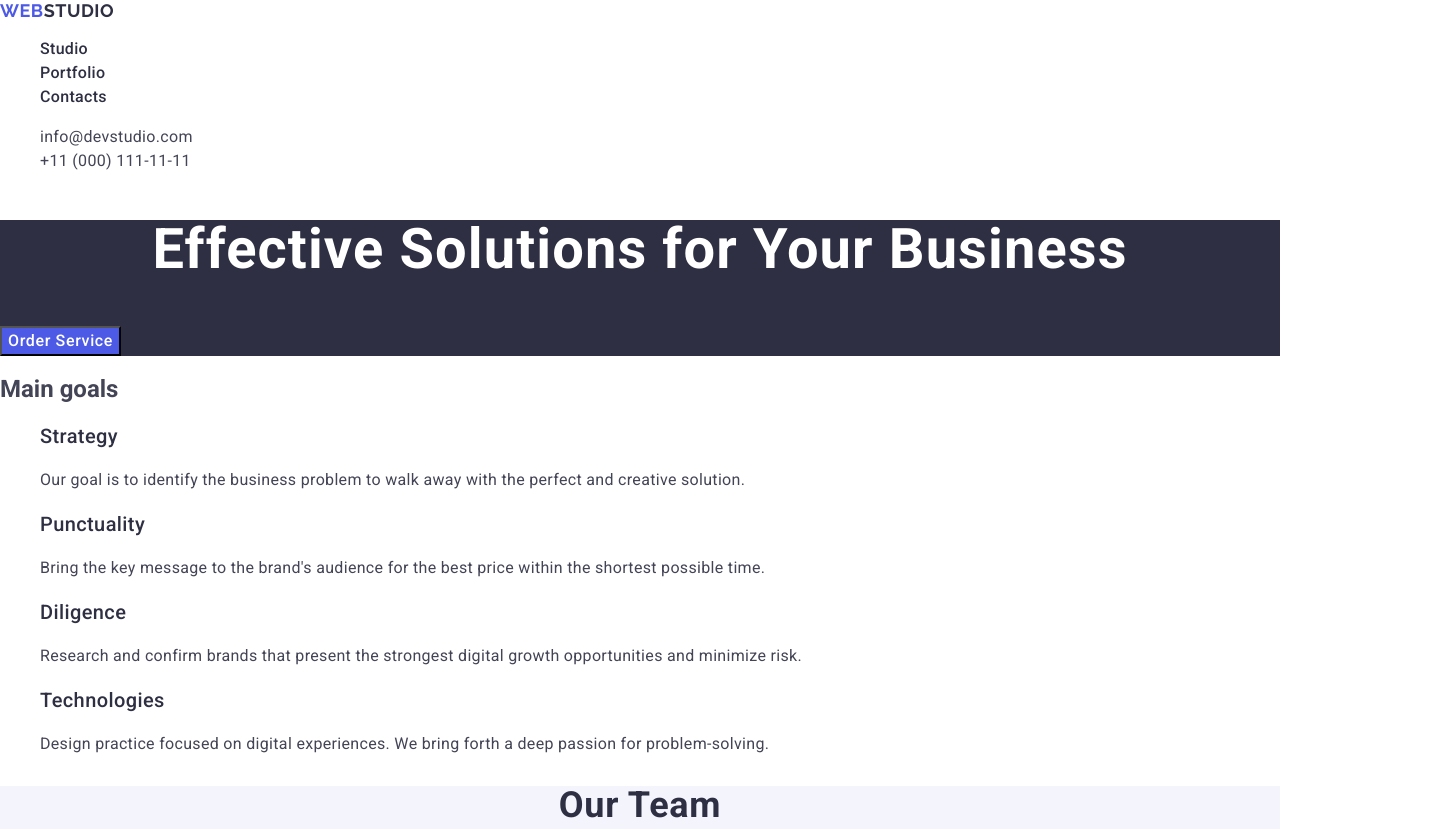
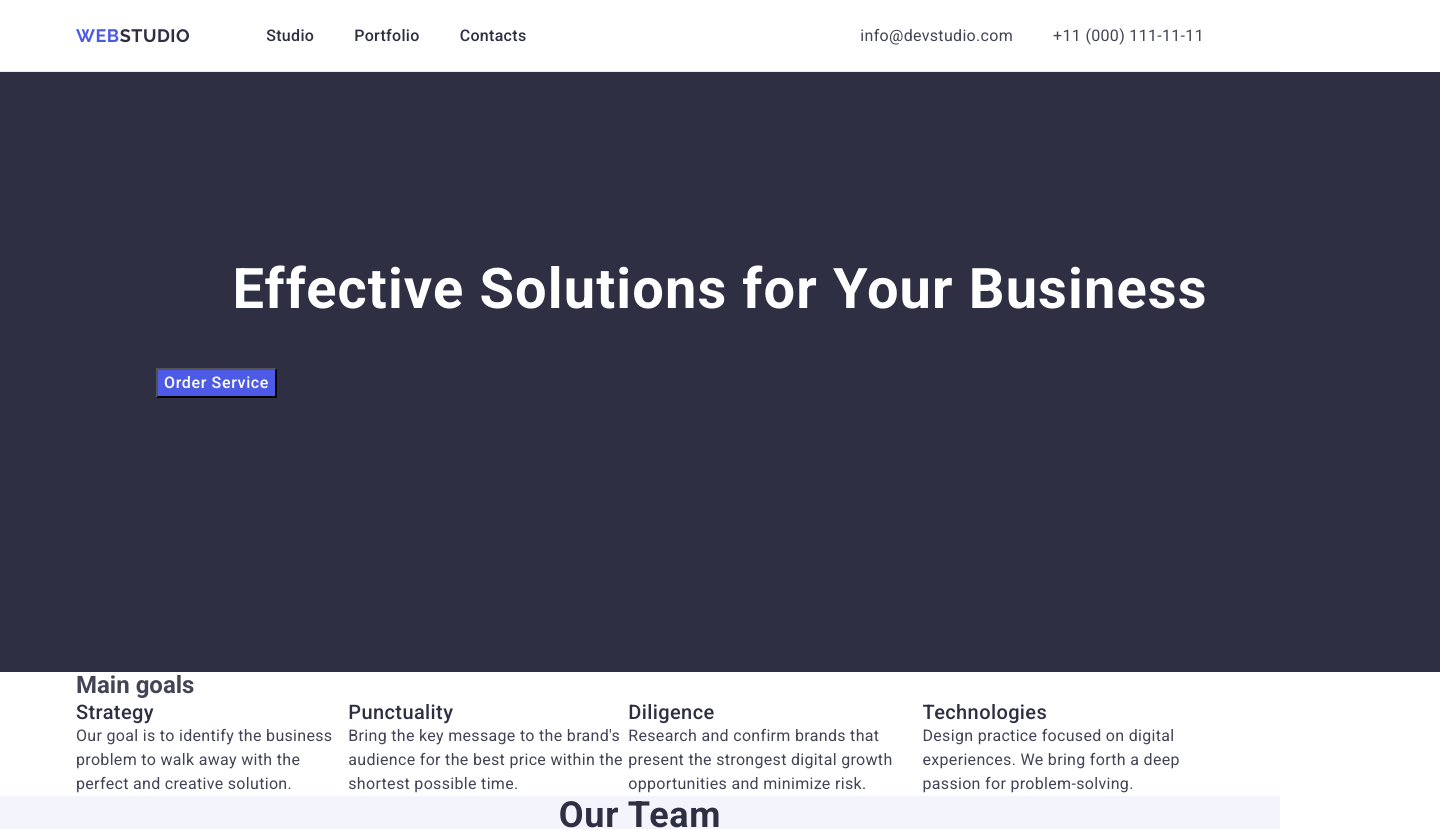
Before and after one commit to LiliiaOsinska/goit-markup-hw-03, a plain HTML site: page index.html in a window 1280 px wide. Shown: the top 829 px of the page, 1440 px wide, since content can reach past the window. Drawn offline with nearby package versions, Linux system fonts and the light colour scheme.

Commit message:
add header

```diff
--- a/css/styles.css
+++ b/css/styles.css
@@ -3,38 +3,86 @@ a {text-decoration: none;}
 button {cursor: pointer;}
 .body {font-family: "Roboto", sans-serif;
 background-color: #FFFFFF; color: #434455;}
+h1, h2, h3, h4, h5, h6, p {
+        margin: 0;
+
+}
+ul, ol {
+        margin: 0;
+        padding: 0;
+}
+.container {
+        max-width: 1158px;
+        padding: 0 15px;
+        margin: 0 auto;
+}
+
 /* #region header */
-.header {}
+.page-header {
+        border-bottom: 1px solid #e7e9fc;
+        height: 72px;
+}
+.header-container {
+        display: flex;
+        align-items: center;
+}
+.nav-header {
+        display: flex;
+        align-items: center;
 
-.nav {}
-.logo-header {
+}
+.logo {
         font-family: "Raleway", sans-serif;
         font-weight: 700;
         font-size: 18px;
         line-height: 1.17;
         letter-spacing: 0.03em;
         text-transform: uppercase;
-        color: #4d5ae5;
+        color: #4d5ae5;}
+
+.logo-header {
+        padding: 24px 0;
+        margin-right: 76px;
 }
+
 .logo-span {
         color: #2e2f42;
 }
 .address-heder {font-style: normal}
-.menu {}
+.menu-header {
+        display: flex;
+        align-items: center;
+        gap: 40px;
+}
+.address-list {
+        display: flex;
+        align-items: center;
+        gap: 40px;
+}
 
 .menu-item {}
 .menu-link {
+        display: block;
         font-weight: 500;
         font-size: 16px;
         line-height: 1.5;
         letter-spacing: 0.02em;
         color: #2e2f42;
+        padding: 24px 0;
+
+
 }
 .menu-link:hover {color: #404bbf;}
 .menu-link:focus {color: #404bbf;}
 .menu-link:active {color: #404bbf;}
+.address-heder {
+        font-style: normal;
+        margin-left: auto;
 
+}
 .address-heder-link {
+        display: block;
+        padding: 24px 0;
         font-weight: 400;
         font-size: 16px;
         line-height: 1.5;
@@ -49,7 +97,9 @@ background-color: #FFFFFF; color: #434455;}
 
 /* #region section hero */
 .hero {
-background-color: #2e2f42;
+        background-color: #2e2f42;
+        width: 1440px;
+        height: 600px;
 }
 .hero-title {
         font-weight: 700;
@@ -58,6 +108,9 @@ background-color: #2e2f42;
         letter-spacing: 0.02em;
         text-align: center;
         color: #fff;
+        padding-top: 188px;
+        padding-bottom: 48px;
+
 }
 .hero-button {
         font-weight: 500;
@@ -66,6 +119,7 @@ background-color: #2e2f42;
         letter-spacing: 0.04em;
         color: #fff;
         background-color: #4d5ae5;
+
 }
 .hero-button {font-family: "Roboto",sans-serif;}
 .hero-button:hover,
@@ -75,6 +129,8 @@ background-color: #2e2f42;
 
 /* #region section1 */
 .main-title {}
+
+.main-item {display: flex;}
 
 .main-subtitle {
         font-weight: 500;
--- a/index.html
+++ b/index.html
@@ -21,12 +21,13 @@
   </head>
   <body class="body">
     <!-- #region header -->
-    <header class="header">
-      <nav class="nav">
-        <a class="logo-header" href="./index.html"
+    <header class="page-header">
+      <div class="container header-container">
+        <nav class="nav-header">
+          <a class="logo logo-header" href="./index.html"
             >Web<span class="logo-span">Studio</span></a
           >
-        <ul class="menu">
+          <ul class="menu-header">
             <li class="menu-item">
               <a class="menu-link" href="./index.html">Studio</a>
             </li>
@@ -39,7 +40,7 @@
           </ul>
         </nav>
         <address class="address-heder">
-        <ul>
+          <ul class="address-list">
             <li>
               <a class="address-heder-link" href="mailto:info@devstudio.com"
                 >info@devstudio.com</a
@@ -52,25 +53,29 @@
             </li>
           </ul>
         </address>
+      </div>
     </header>
     <!-- #endregion header -->
     <main>
       <!-- #region section hero -->
       <section class="hero">
+        <div class="container">
           <h1 class="hero-title">Effective Solutions for Your Business</h1>
           <button class="hero-button" type="button">Order Service</button>
+        </div>
       </section>
       <!-- #endregion section hero-->
 
       <!-- #region section1 -->
       <section>
+        <div class="container">
           <h2 class="main-title">Main goals</h2>
-        <ul>
+          <ul class="main-item">
             <li>
               <h3 class="main-subtitle">Strategy</h3>
               <p class="main-text">
-              Our goal is to identify the business problem to walk away with the
-              perfect and creative solution.
+                Our goal is to identify the business problem to walk away with
+                the perfect and creative solution.
               </p>
             </li>
             <li>
@@ -95,10 +100,12 @@
               </p>
             </li>
           </ul>
+        </div>
       </section>
       <!-- #endregion section1 -->
       <!-- #region section2 -->
       <section class="section-team">
+        <div class="container">
           <h2 class="title-team">Our Team</h2>
           <ul>
             <li class="img-team">
@@ -142,10 +149,12 @@
               <p class="team-position">UI Designer</p>
             </li>
           </ul>
+        </div>
       </section>
       <!-- #endregion section2 -->
       <!-- #region section3 -->
       <section class="section-portfolio">
+        <div class="container">
           <h2 class="title-portfolio">Our Portfolio</h2>
           <ul>
             <li>
@@ -209,18 +218,21 @@
               <p class="desc-portfolio">Marketing</p>
             </li>
           </ul>
+        </div>
       </section>
       <!-- #endregion section3 -->
     </main>
     <!-- #region footer -->
     <footer class="footer-section">
+      <div class="container">
         <a class="logo-footer" href="./index.html"
           >Web<span class="footer-span">Studio</span></a
         >
         <p class="text-footer">
-        Increase the flow of customers and sales for your business with digital
-        marketing & growth solutions.
+          Increase the flow of customers and sales for your business with
+          digital marketing & growth solutions.
         </p>
+      </div>
     </footer>
     <!-- #endregion footer -->
   </body>
```
Lines whose indentation alone changed are shown as unchanged.
